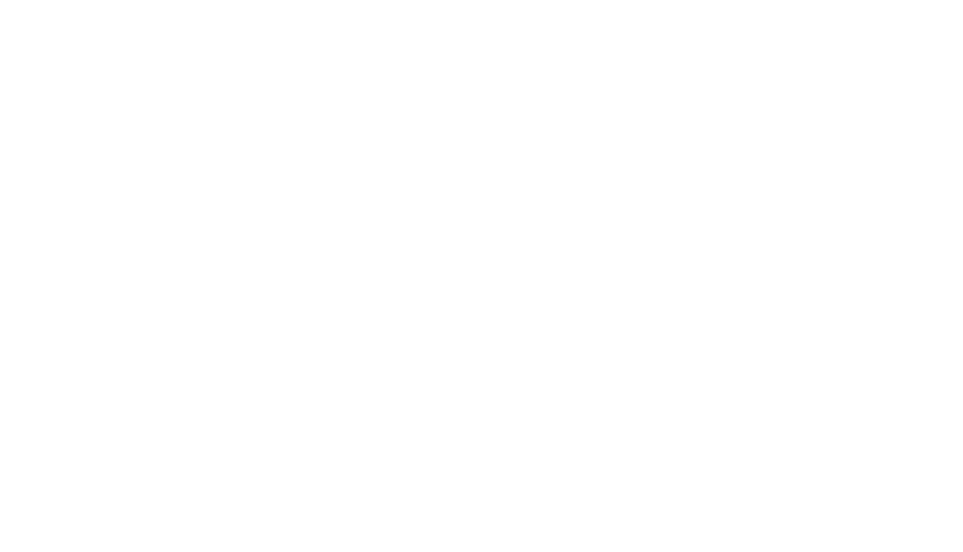
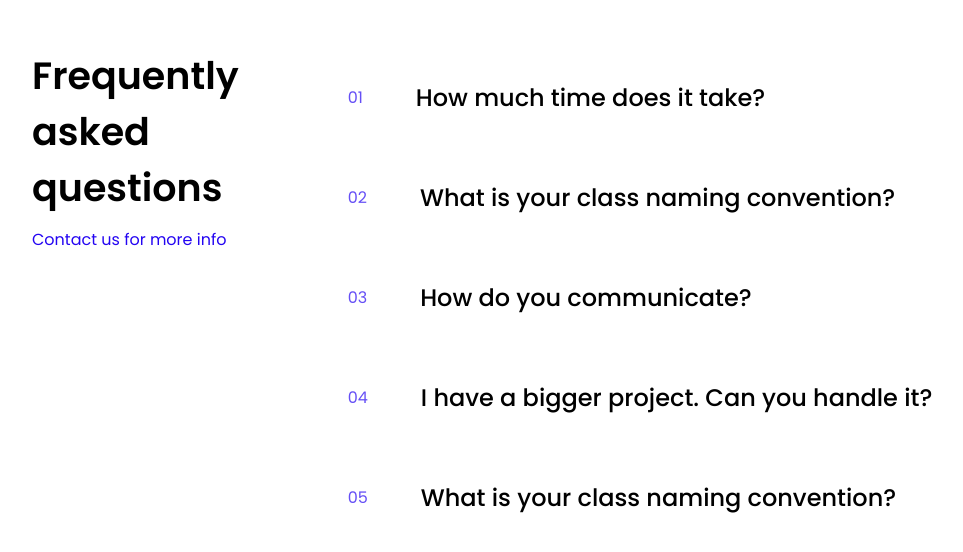
Before and after one commit to ProkhorchukIncode/finsweet, a React (Create React App) app: page /home in a window 1280 px wide. Shown: the part 4515-5067 px from the top of the page, without its empty margins (128-1091 px from the left). Before the commit the page ends 4435 px from the top, so only its background shows below. Built offline with nearby package versions, Linux system fonts and the light colour scheme.

Commit message:
feat: added section Questions

```diff
--- /dev/null
+++ b/src/Components/Accordion/Accordion.css
@@ -0,0 +1,48 @@
+.accordion-flex{
+    display: flex;
+    justify-content: space-between;
+    align-items: center;
+    width: 843px;
+    height: 100px;
+}
+.accordion-box-title{
+    width: 100%;
+    display: flex;
+    align-items: center;
+}
+.accordion-number{
+    margin-right: 53px;
+    color: var(--primary-link-color);
+}
+.accordion-button{
+    background-color: inherit;
+    border: none;
+    opacity: 0.7;
+}
+.accordion-open{
+    transform: rotate(45deg);
+    transition: transform .5s cubic-bezier(.65, .05, .36, 1);
+}
+.accordion-content-box{
+    width: 843px;
+    transition: max-height 0.5s cubic-bezier(1, 0, 1, 0);
+    height: auto;
+    max-height: 0;
+}
+.accordion-content-box-open{
+    max-height: 9999px;
+}
+.accordion-content{
+    opacity: 0;
+}
+.accordion-content-open{
+    opacity: 1;
+    transition: all 1s;
+}
+.visually-hidden {
+    position: absolute;
+    clip: rect(0 0 0 0);
+    width: 1px;
+    height: 1px;
+    margin: -1px;
+}
--- /dev/null
+++ b/src/Components/Accordion/index.jsx
@@ -0,0 +1,30 @@
+import { useState } from 'react'
+
+import svg from '../../Images/ButtonClose.svg'
+
+import './Accordion.css'
+
+const Accordion = ({ number, title, children }) => {
+    const [isOpen, setOpen] = useState(false)
+
+    return (
+        <>
+            <div className='accordion-flex'>
+                <div className='accordion-box-title' onClick={() => setOpen(true)}>
+                    <p className='accordion-number'>{number}</p>
+                    <h6>
+                        {title}
+                    </h6>
+                </div>
+                <button className={`accordion-button ${isOpen ? 'accordion-open' : 'accordion-close'}`}  onClick={() => setOpen(false)}>
+                    <img src={svg} alt='close'/>
+                </button>
+            </div>
+            <div className={`accordion-content-box ${!isOpen ? "visually-hidden" : "accordion-content-box-open"}`}>
+                <p className={` ${!isOpen ? "accordion-content" : "accordion-content-open"}`}>{children}</p>
+            </div>
+        </>
+    )
+}
+
+export default Accordion
--- /dev/null
+++ b/src/Components/Questions/Questions.css
@@ -0,0 +1,21 @@
+.questions-section{
+    padding: 128px 0;
+
+    background-color: var(--primary-background-color);
+}
+.questions-flex{
+    display: flex;
+}
+.questions-box-info{
+    width: 328px;
+    margin-right: 109px;
+}
+.questions-box-info__title{
+    margin-bottom: 16px;
+}
+.questions-box-info__link{
+    color: var(--primary-link-color);
+}
+.questions-box-accordeon:not(:last-child){
+    border-bottom: 2px solid #ECECF1;
+}
--- /dev/null
+++ b/src/Components/Questions/index.jsx
@@ -0,0 +1,39 @@
+import { Link } from 'react-router-dom'
+
+import Container from '../Container'
+import Accordion from '../Accordion'
+
+import './Questions.css'
+
+const Questions = () => {
+    return (
+    <section className='questions-section'>
+        <Container>
+            <div className='questions-flex'>
+                <div className='questions-box-info'>
+                    <h3 className='questions-box-info__title'>Frequently asked questions</h3>
+                    <Link to='/about-us' className='questions-box-info__link'>Contact us for more info</Link>
+                </div>
+                <div className='questions-box-accordeon'>
+                    <Accordion number={'01'} title={'How much time does it take?'}>
+                    Lorem ipsum dolor sit amet, consectetur adipiscing elit, sed do eiusmod tempor incididunt ut labore et dolore magna aliqua.
+                    </Accordion>
+                    <Accordion number={'02'} title={'What is your class naming convention?'}>
+                    Lorem ipsum dolor sit amet, consectetur adipiscing elit, sed do eiusmod tempor incididunt ut labore et dolore magna aliqua.
+                    </Accordion>
+                    <Accordion number={'03'} title={'How do you communicate?'}>
+                    Lorem ipsum dolor sit amet, consectetur adipiscing elit, sed do eiusmod tempor incididunt ut labore et dolore magna aliqua.
+                    </Accordion>
+                    <Accordion number={'04'} title={'I have a bigger project. Can you handle it?'}>
+                    Lorem ipsum dolor sit amet, consectetur adipiscing elit, sed do eiusmod tempor incididunt ut labore et dolore magna aliqua.
+                    </Accordion>
+                    <Accordion number={'05'} title={'What is your class naming convention?'}>
+                    Lorem ipsum dolor sit amet, consectetur adipiscing elit, sed do eiusmod tempor incididunt ut labore et dolore magna aliqua.
+                    </Accordion>
+                </div>
+            </div>
+        </Container>
+    </section>
+    )
+}
+export default Questions
--- a/src/Pages/HomePage/index.jsx
+++ b/src/Pages/HomePage/index.jsx
@@ -2,6 +2,7 @@ import Hero from "../../Components/Hero"
 import HowWeWork from "../../Components/HowWeWork"
 import OurProjects from "../../Components/OurProjects"
 import Features from "../../Components/Features"
+import Questions from "../../Components/Questions"
 
 const HomePage = () => {
     return (
@@ -10,6 +11,7 @@ const HomePage = () => {
             <HowWeWork/>
             <OurProjects/>
             <Features/>
+            <Questions/>
         </>
     )
 }
```
Also changed, not shown: src/Images/ButtonClose.svg (added).
